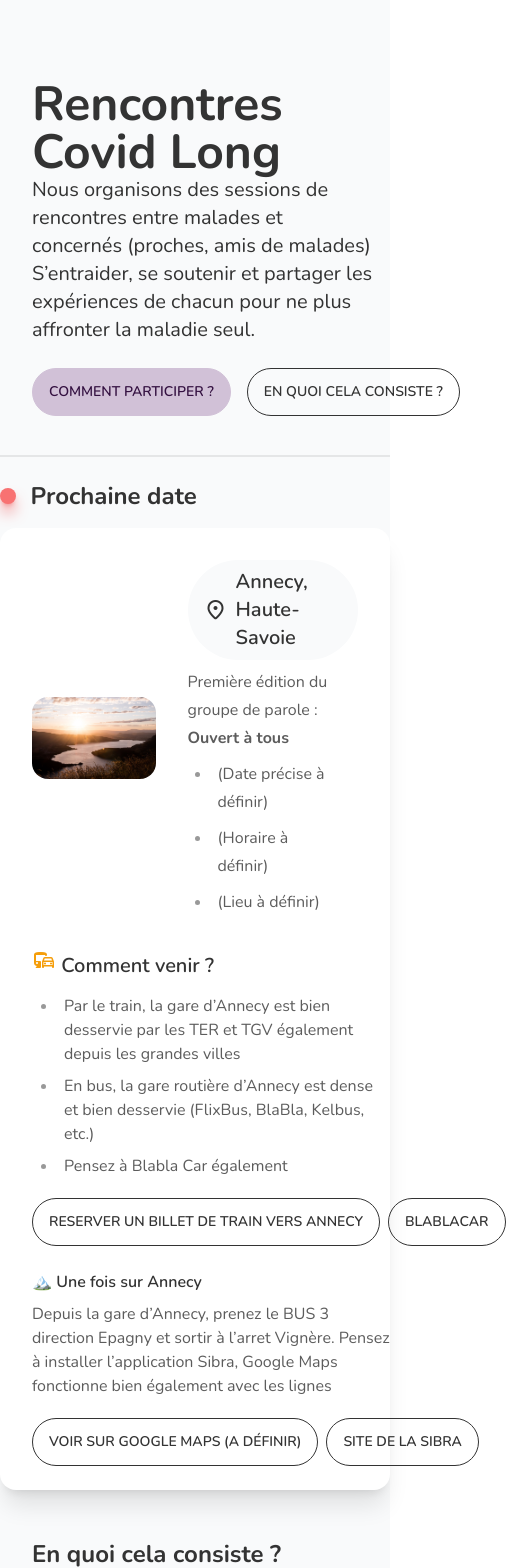
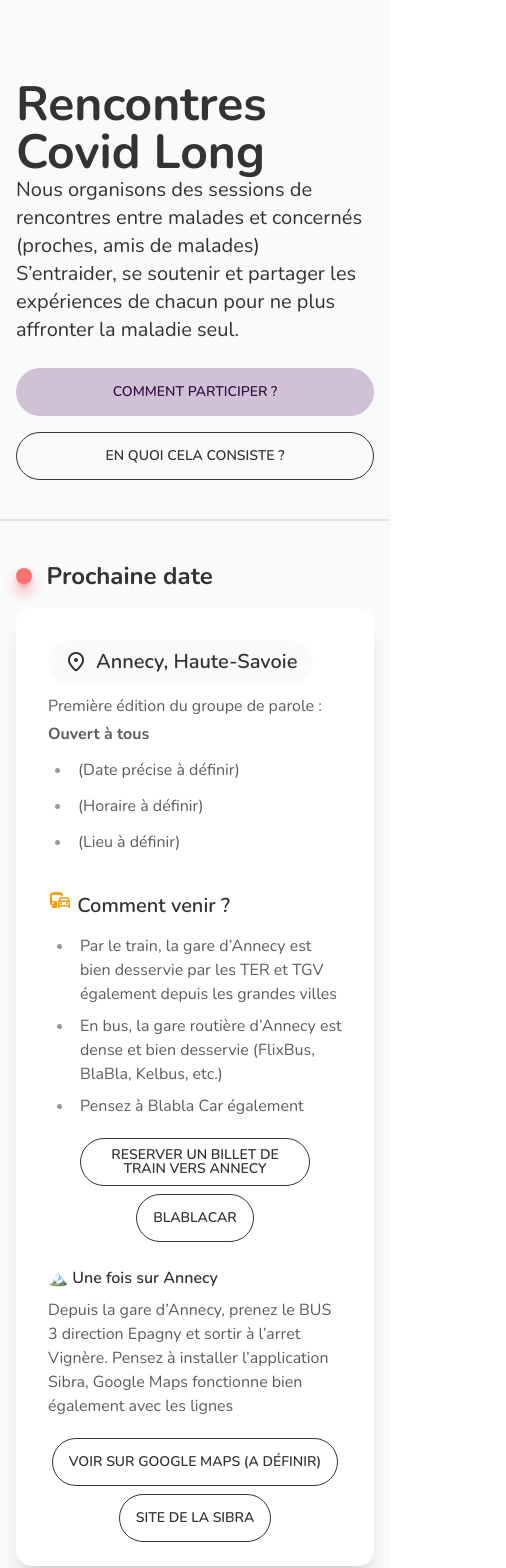
Before and after one commit to Akhu/rencontres-covid-long, a SvelteKit app: page / in a window 390 px wide. Shown: the top 1568 px of the page, 506 px wide, since content can reach past the window. Built offline with nearby package versions, Linux system fonts and the light colour scheme.

Commit message:
fix: responsiveness

```diff
--- a/src/routes/+page.svelte
+++ b/src/routes/+page.svelte
@@ -6,14 +6,13 @@
 <section>
   <div class="flex flex-col min-h-screen w-full">
     <div class="hero pt-16">
-      <div class="hero-content flex-row items-start">
+      <div class="hero-content flex-row gap-8 items-start">
         <img src={heroImage} alt="Personnes écoutants lors d'une conférence" class="w-28 hidden md:block lg:w-40"/>
-        <hr>
         <div>
           <h1 class="text-5xl font-bold">Rencontres Covid Long</h1>
           <p class="pb-6 text-xl">Nous organisons des sessions de rencontres entre malades et concernés (proches, amis de malades) <br/>
             S’entraider, se soutenir et partager les expériences de chacun pour ne plus affronter la maladie seul. </p>
-          <div class="flex flex-row gap-4">
+          <div class="flex flex-col md:flex-row gap-4">
             <a href="#how" class="btn btn-primary">Comment participer ?</a>
             <a href="#about" class="btn btn-outline">En quoi cela consiste ?</a>
           </div>
@@ -21,18 +20,18 @@
       </div>
     </div>
     <div class="divider"></div>
-    <div class="flex flex-col min-h-full">
+    <div class="flex flex-col min-h-full p-4">
       <!-- Content Next Date-->
       <div>
         <h2 class="text-2xl font-extrabold">
           <div class="badge badge-sm badge-error shadow-lg shadow-red-500 mr-2"></div>
           Prochaine date
         </h2>
-        <div class="card bg-base-100 shadow-xl pl-8 mt-4 flex flex-col">
-          <div class="flex flex-row">
-            <figure><img alt="Coucher de soleil sur le lac d'Annecy" class="grid w-68 rounded-2xl bg-primary text-primary-content place-content-center" src={nextDateImage}/></figure>
+        <div class="card bg-base-100 shadow-xl md:pr-0 mt-4 flex flex-col">
+          <div class="flex flex-row md:px-8">
+            <figure class="hidden"><img alt="Coucher de soleil sur le lac d'Annecy" class="hidden md:grid w-68 rounded-2xl bg-primary text-primary-content place-content-center" src={nextDateImage}/></figure>
             <div class="card-body">
-              <h2 class="card-title bg-base-200 rounded-full py-2 max-w-fit pl-4 pr-5"><span class="material-symbols-rounded">location_on</span>Annecy, Haute-Savoie</h2>
+              <h2 class="card-title bg-base-200 rounded-full py-2 max-w-fit px-4 "><span class="material-symbols-rounded">location_on</span>Annecy, Haute-Savoie</h2>
               <p class="prose">Première édition du groupe de parole : <b>Ouvert à tous</b></p>
               <div class="px-6">
                   <ul class="list-disc prose">
@@ -43,25 +42,25 @@
               </div>
             </div>
           </div>
-          <div class="prose pb-6 min-w-fit leading-normal" id="how">
+          <div class="prose pb-6 min-w-fit leading-normal px-8" id="how">
             <h3><span class="text-amber-500 material-symbols-rounded">commute</span> Comment venir ? </h3>
             <ul>
               <li>Par le train, la gare d’Annecy est bien desservie par les TER et TGV également depuis les grandes villes</li>
               <li>En bus, la gare routière d’Annecy est dense et bien desservie (FlixBus, BlaBla, Kelbus, etc.)</li>
               <li>Pensez à Blabla Car également</li>
             </ul>
-            <div class="flex flex-row items-center gap-2"><a class="btn-outline btn" href="https://www.sncf-connect.com/train/france/auvergne-rhone-alpes/annecy">Reserver un billet de train vers Annecy</a><a class="btn-outline btn" href="https://www.blablacar.fr/">BlaBlaCar</a></div>
+            <div class="flex flex-col md:flex-row items-center gap-2 px-8"><a class="btn-outline btn" href="https://www.sncf-connect.com/train/france/auvergne-rhone-alpes/annecy">Reserver un billet de train vers Annecy</a><a class="btn-outline btn" href="https://www.blablacar.fr/">BlaBlaCar</a></div>
             <h4> 🏔️ Une fois sur Annecy </h4>
             <p>Depuis la gare d’Annecy, prenez le BUS 3 direction Epagny et sortir à l’arret Vignère.
               Pensez à installer l’application Sibra, Google Maps fonctionne bien également avec les lignes</p>
-            <div class="flex flex-row items-center gap-2"><a href="" class="btn-outline btn">Voir sur Google Maps (a définir)</a><a class="btn-outline btn" href="https://www.sibra.fr/">Site de la Sibra</a></div>
+            <div class="flex flex-col md:flex-row items-center gap-2"><a href="" class="btn-outline btn">Voir sur Google Maps (a définir)</a><a class="btn-outline btn" href="https://www.sibra.fr/">Site de la Sibra</a></div>
 
           </div>
         </div>
 
       </div>
       <!-- Content Instructions -->
-      <div class="flex flex-row mt-12 px-8 md:px-0" id="about">
+      <div class="flex flex-row mt-12 md:px-0" id="about">
         <div class="prose min-w-full ">
           <h2>En quoi cela consiste ?</h2>
           <p>Une simple rencontre pour partager notre condition de malade, se sentir moins seul. Se rendre compte que cela n'arrive pas qu'à soi et donc se remonter le moral, partager des conseils et des solutions.</p>
```
